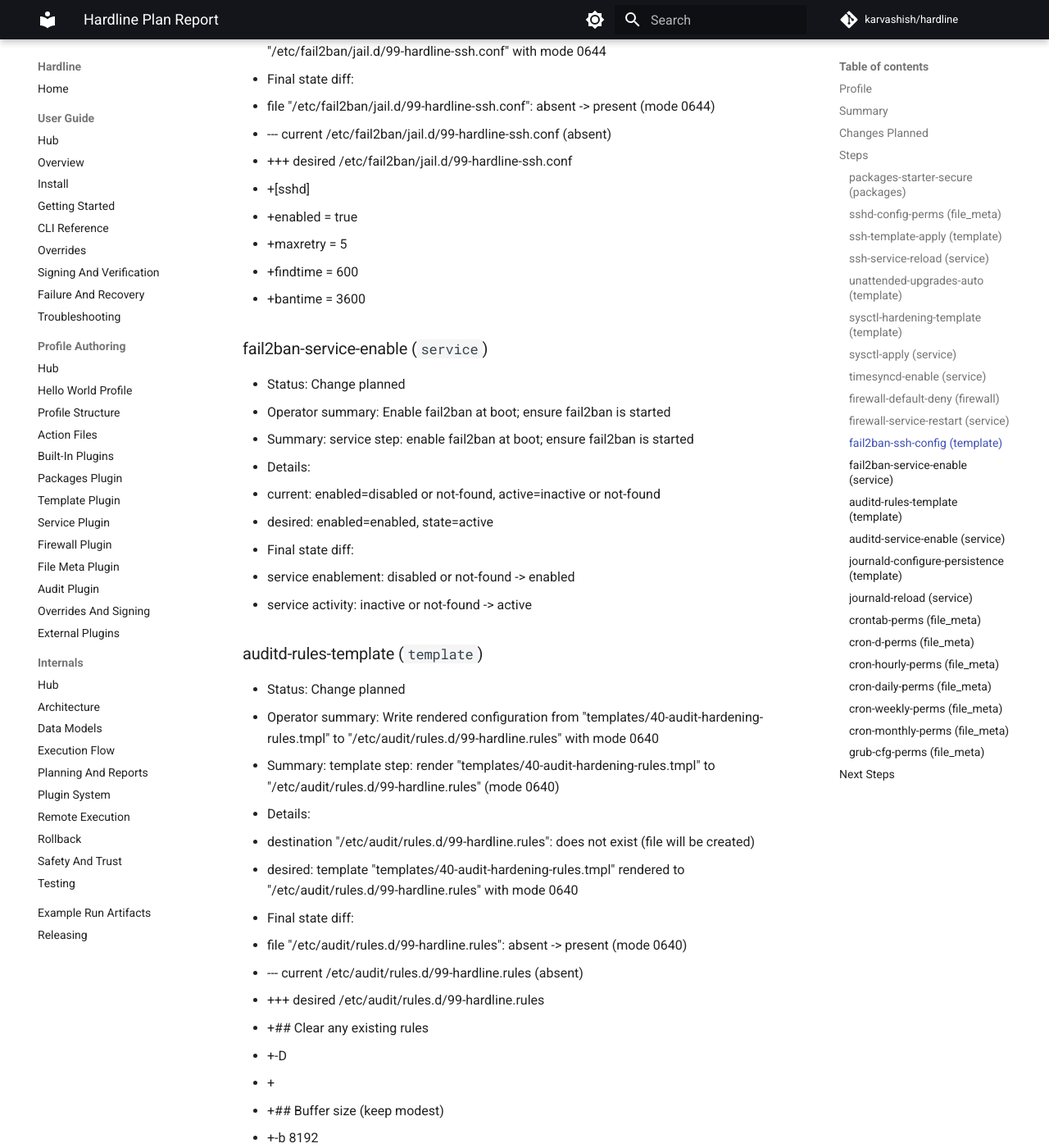
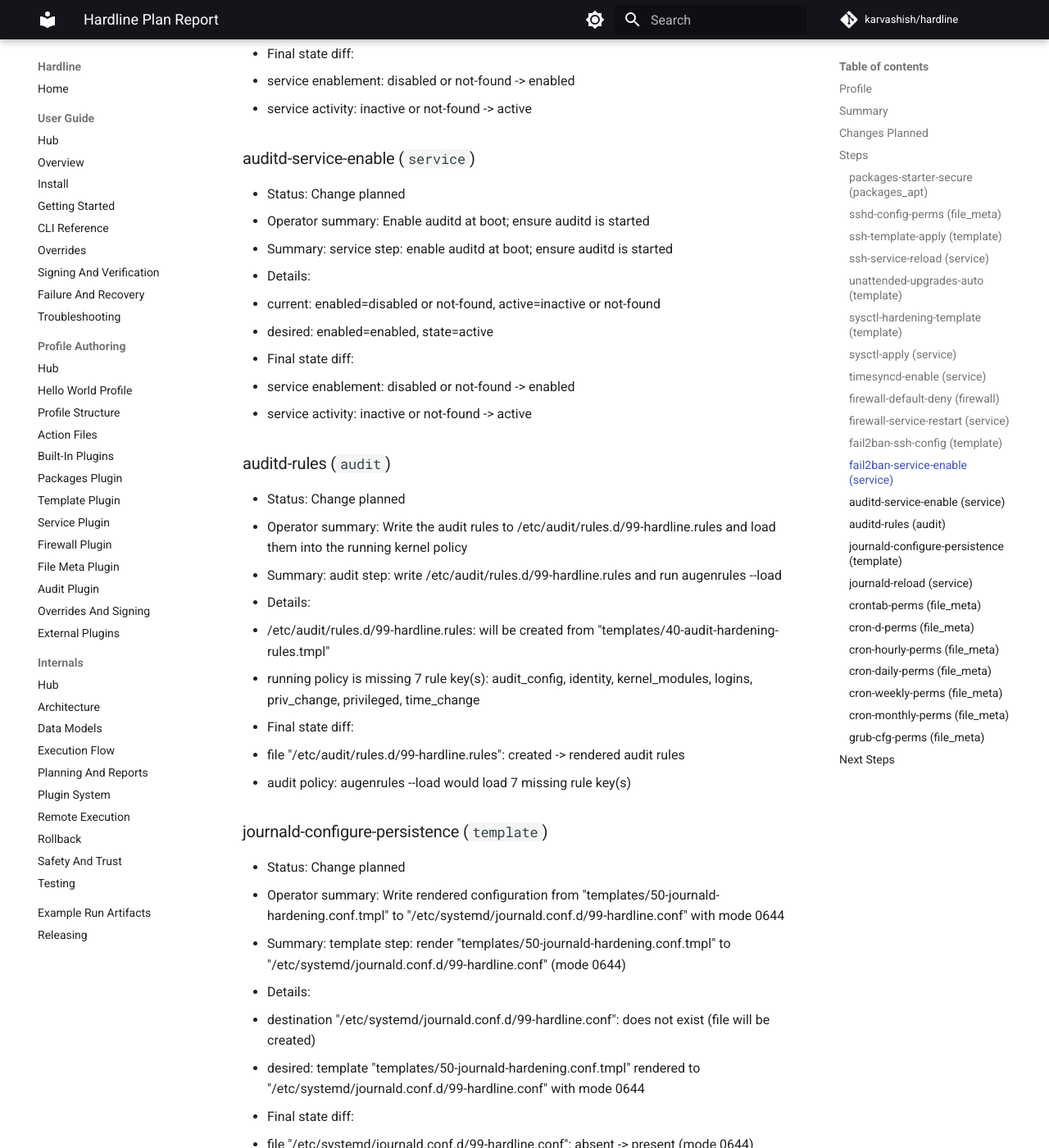
Before and after one commit to karvashish/hardline, an MkDocs documentation site: the page built from docs/examples/starter-secure-ubuntu-24.04-lts/plan/report.md, in a window 1280 px wide and 1400 px high, scrolled down 9110 px. Shown: the whole window at 82% size. Built offline with MkDocs 1.6.1 and Material for MkDocs 9.7.7, drawn with Linux system fonts in a browser that asks for light colours; comment, search, counter and statistics services are not loaded; some of the changed text lies outside the part shown.

Commit message:
Regenerate the example run artifacts for the audit plugin sequence

```diff
--- a/docs/examples/starter-secure-ubuntu-24.04-lts/plan/report.md
+++ b/docs/examples/starter-secure-ubuntu-24.04-lts/plan/report.md
@@ -17,9 +17,9 @@
 
 ## Changes Planned
 
-- packages-starter-secure: Update package index; upgrade 18 package(s); install: auditd, fail2ban; install 4 dependency package(s); purge: telnet, ftp; autoremove (none currently; may change after upgrade)
+- packages-starter-secure: Update package index; upgrade installed packages (none currently; may change after update); install: auditd, fail2ban; install 4 dependency package(s); purge: telnet, ftp; autoremove (none currently; may change after upgrade)
 - sshd-config-perms: Set metadata on "/etc/ssh/sshd_config" (mode=600 owner=root group=root attrs="")
-- ssh-template-apply: Write rendered configuration from "templates/10-ssh-sshd-config.tmpl" to "/etc/ssh/sshd_config.d/99-hardline-ssh.conf" with mode 0600
+- ssh-template-apply: Write rendered configuration from "templates/10-ssh-sshd-config.tmpl" to "/etc/ssh/sshd_config.d/00-hardline-ssh.conf" with mode 0600
 - ssh-service-reload: Enable ssh at boot; reload or restart ssh
 - unattended-upgrades-auto: Write rendered configuration from "templates/15-unattended-upgrades.tmpl" to "/etc/apt/apt.conf.d/99-hardline-auto-upgrades.conf" with mode 0644
 - sysctl-hardening-template: Write rendered configuration from "templates/20-sysctl-hardening.conf.tmpl" to "/etc/sysctl.d/99-hardline-hardening.conf" with mode 0644
@@ -28,8 +28,8 @@
 - firewall-service-restart: Enable nftables at boot; restart nftables
 - fail2ban-ssh-config: Write rendered configuration from "templates/35-fail2ban-ssh-protection.tmpl" to "/etc/fail2ban/jail.d/99-hardline-ssh.conf" with mode 0644
 - fail2ban-service-enable: Enable fail2ban at boot; ensure fail2ban is started
-- auditd-rules-template: Write rendered configuration from "templates/40-audit-hardening-rules.tmpl" to "/etc/audit/rules.d/99-hardline.rules" with mode 0640
-- auditd-service-enable: Enable auditd at boot; restart auditd
+- auditd-service-enable: Enable auditd at boot; ensure auditd is started
+- auditd-rules: Write the audit rules to /etc/audit/rules.d/99-hardline.rules and load them into the running kernel policy
 - journald-configure-persistence: Write rendered configuration from "templates/50-journald-hardening.conf.tmpl" to "/etc/systemd/journald.conf.d/99-hardline.conf" with mode 0644
 - journald-reload: Enable systemd-journald at boot; restart systemd-journald
 - crontab-perms: Set metadata on "/etc/crontab" (mode=600 owner=root group=root attrs="")
@@ -41,19 +41,19 @@
 
 ## Steps
 
-### packages-starter-secure (`packages`)
+### packages-starter-secure (`packages_apt`)
 
 - Status: Change planned
-- Operator summary: Update package index; upgrade 18 package(s); install: auditd, fail2ban; install 4 dependency package(s); purge: telnet, ftp; autoremove (none currently; may change after upgrade)
-- Summary: packages step: update package index; upgrade 18 package(s); install: auditd, fail2ban; install 4 dependency package(s); purge: telnet, ftp; autoremove (none currently; may change after upgrade)
+- Operator summary: Update package index; upgrade installed packages (none currently; may change after update); install: auditd, fail2ban; install 4 dependency package(s); purge: telnet, ftp; autoremove (none currently; may change after upgrade)
+- Summary: packages step: update package index; upgrade installed packages (none currently; may change after update); install: auditd, fail2ban; install 4 dependency package(s); purge: telnet, ftp; autoremove (none currently; may change after upgrade)
 - Details:
-  - will run: apt-get update -y (always)
-  - upgrade: would upgrade 18 package(s) (once: packages need to change)
+  - will run: package index update (always)
+  - upgrade: no packages would be upgraded (no-op) (once: packages need to change)
   - package "nftables": currently installed (no install change)
   - package "auditd": not installed (will be installed)
   - package "fail2ban": not installed (will be installed)
   - package "unattended-upgrades": currently installed (no install change)
-  - apt will also install 4 dependency package(s)
+  - the package manager will also install 4 dependency package(s)
   - package "telnet": currently installed (will be purged)
   - package "rsh-client": not installed (purge has no effect)
   - package "ftp": currently installed (will be purged)
@@ -106,15 +88,15 @@
 ### ssh-template-apply (`template`)
 
 - Status: Change planned
-- Operator summary: Write rendered configuration from "templates/10-ssh-sshd-config.tmpl" to "/etc/ssh/sshd_config.d/99-hardline-ssh.conf" with mode 0600
-- Summary: template step: render "templates/10-ssh-sshd-config.tmpl" to "/etc/ssh/sshd_config.d/99-hardline-ssh.conf" (mode 0600)
+- Operator summary: Write rendered configuration from "templates/10-ssh-sshd-config.tmpl" to "/etc/ssh/sshd_config.d/00-hardline-ssh.conf" with mode 0600
+- Summary: template step: render "templates/10-ssh-sshd-config.tmpl" to "/etc/ssh/sshd_config.d/00-hardline-ssh.conf" (mode 0600)
 - Details:
-  - destination "/etc/ssh/sshd_config.d/99-hardline-ssh.conf": does not exist (file will be created)
-  - desired: template "templates/10-ssh-sshd-config.tmpl" rendered to "/etc/ssh/sshd_config.d/99-hardline-ssh.conf" with mode 0600
+  - destination "/etc/ssh/sshd_config.d/00-hardline-ssh.conf": does not exist (file will be created)
+  - desired: template "templates/10-ssh-sshd-config.tmpl" rendered to "/etc/ssh/sshd_config.d/00-hardline-ssh.conf" with mode 0600
 - Final state diff:
-  - file "/etc/ssh/sshd_config.d/99-hardline-ssh.conf": absent -> present (mode 0600)
-  - --- current /etc/ssh/sshd_config.d/99-hardline-ssh.conf (absent)
-  - +++ desired /etc/ssh/sshd_config.d/99-hardline-ssh.conf
+  - file "/etc/ssh/sshd_config.d/00-hardline-ssh.conf": absent -> present (mode 0600)
+  - --- current /etc/ssh/sshd_config.d/00-hardline-ssh.conf (absent)
+  - +++ desired /etc/ssh/sshd_config.d/00-hardline-ssh.conf
   - +Protocol 2
   - +PasswordAuthentication no
   - +PermitRootLogin no
@@ -274,57 +256,29 @@
   - service enablement: disabled or not-found -> enabled
   - service activity: inactive or not-found -> active
 
-### auditd-rules-template (`template`)
-
-- Status: Change planned
-- Operator summary: Write rendered configuration from "templates/40-audit-hardening-rules.tmpl" to "/etc/audit/rules.d/99-hardline.rules" with mode 0640
-- Summary: template step: render "templates/40-audit-hardening-rules.tmpl" to "/etc/audit/rules.d/99-hardline.rules" (mode 0640)
-- Details:
-  - destination "/etc/audit/rules.d/99-hardline.rules": does not exist (file will be created)
-  - desired: template "templates/40-audit-hardening-rules.tmpl" rendered to "/etc/audit/rules.d/99-hardline.rules" with mode 0640
-- Final state diff:
-  - file "/etc/audit/rules.d/99-hardline.rules": absent -> present (mode 0640)
-  - --- current /etc/audit/rules.d/99-hardline.rules (absent)
-  - +++ desired /etc/audit/rules.d/99-hardline.rules
-  - +## Clear any existing rules
-  - +-D
-  - +
-  - +## Buffer size (keep modest)
-  - +-b 8192
-  - +## On failure: log but do not hard-stop the box
-  - +-f 1
-  - +########################
-  - +# Audit configuration
-  - +-w /etc/audit/ -p wa -k audit_config
-  - +-w /etc/libaudit.conf -p wa -k audit_config
-  - +-w /etc/audisp/ -p wa -k audit_config
-  - +# Identity and access
-  - +-w /etc/passwd -p wa -k identity
-  - +-w /etc/group -p wa -k identity
-  - +-w /etc/shadow -p wa -k identity
-  - +-w /etc/gshadow -p wa -k identity
-  - +-w /etc/security/ -p wa -k identity
-  - +## Sudoers changes
-  - +-w /etc/sudoers -p wa -k privileged
-  - +-w /etc/sudoers.d/ -p wa -k privileged
-  - +# Time changes
-  - +-a always,exit -F arch=b64 -S adjtimex -S settimeofday -S clock_settime -F auid>=1000 -F auid!=4294967295 -k time_change
-  - +-w /etc/localtime -p wa -k time_change
-  - +# Kernel module changes
-  - +-a always,exit -F arch=b64 -S init_module -S finit_module -S delete_module -F auid>=1000 -F auid!=4294967295 -k kernel_modules
-  - ... 16 more content diff line(s) omitted
-
 ### auditd-service-enable (`service`)
 
 - Status: Change planned
-- Operator summary: Enable auditd at boot; restart auditd
-- Summary: service step: enable auditd at boot; restart auditd
+- Operator summary: Enable auditd at boot; ensure auditd is started
+- Summary: service step: enable auditd at boot; ensure auditd is started
 - Details:
   - current: enabled=disabled or not-found, active=inactive or not-found
-  - desired: enabled=enabled, state=restarted (active)
+  - desired: enabled=enabled, state=active
 - Final state diff:
   - service enablement: disabled or not-found -> enabled
-  - service: restart auditd (currently inactive or not-found)
+  - service activity: inactive or not-found -> active
+
+### auditd-rules (`audit`)
+
+- Status: Change planned
+- Operator summary: Write the audit rules to /etc/audit/rules.d/99-hardline.rules and load them into the running kernel policy
+- Summary: audit step: write /etc/audit/rules.d/99-hardline.rules and run augenrules --load
+- Details:
+  - /etc/audit/rules.d/99-hardline.rules: will be created from "templates/40-audit-hardening-rules.tmpl"
+  - running policy is missing 7 rule key(s): audit_config, identity, kernel_modules, logins, priv_change, privileged, time_change
+- Final state diff:
+  - file "/etc/audit/rules.d/99-hardline.rules": created -> rendered audit rules
+  - audit policy: augenrules --load would load 7 missing rule key(s)
 
 ### journald-configure-persistence (`template`)
 
```
Also changed, not shown: other parts of docs/examples/starter-secure-ubuntu-24.04-lts/plan/report.md (+0 -18 lines), docs/examples/starter-secure-ubuntu-24.04-lts/journal/starter-secure-ubuntu-24.04-lts.json (+52 -38 lines), docs/examples/starter-secure-ubuntu-24.04-lts/plan/report.json (+55 -101 lines), docs/examples/starter-secure-ubuntu-24.04-lts/plan/report.yaml (+33 -79 lines), 4 other files.
